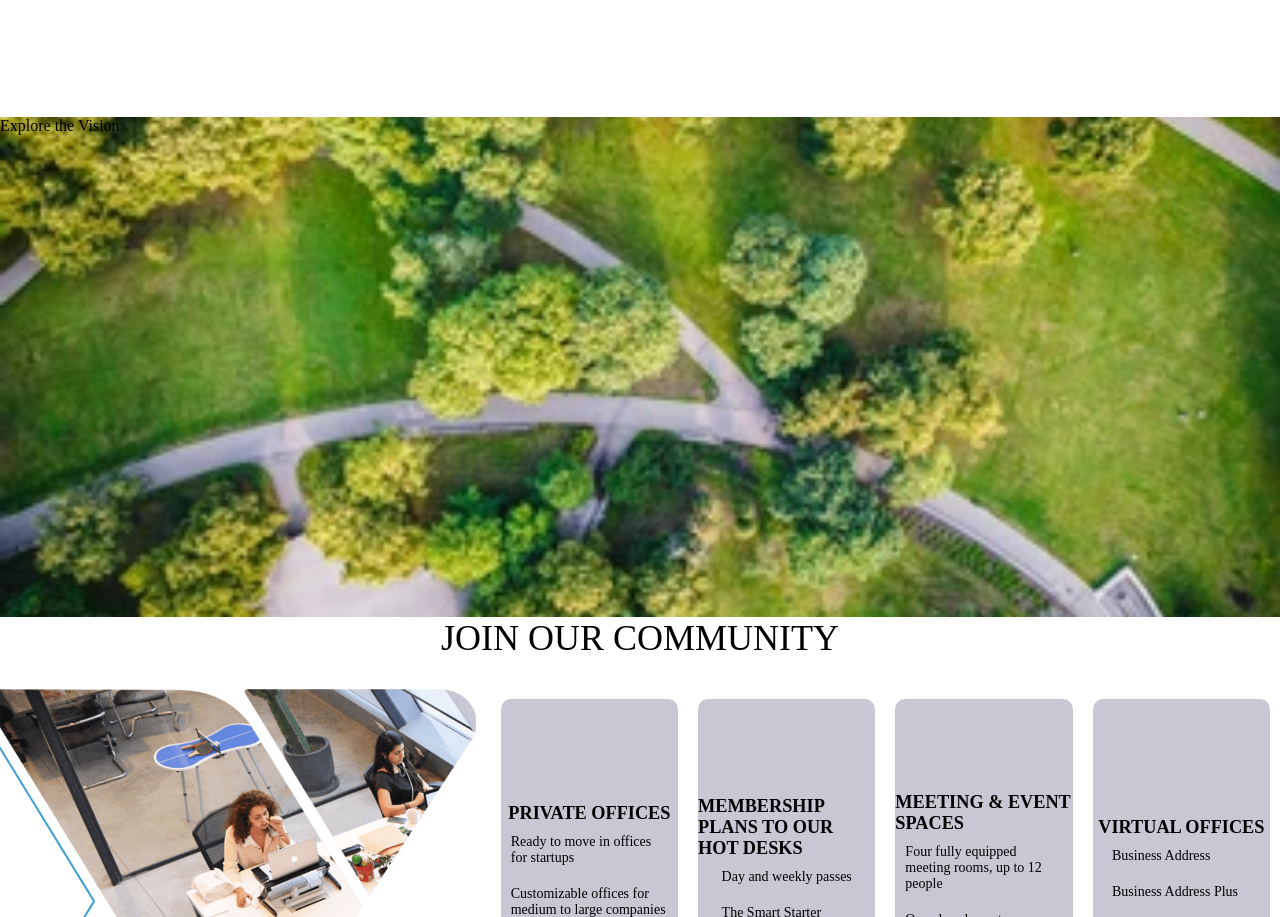
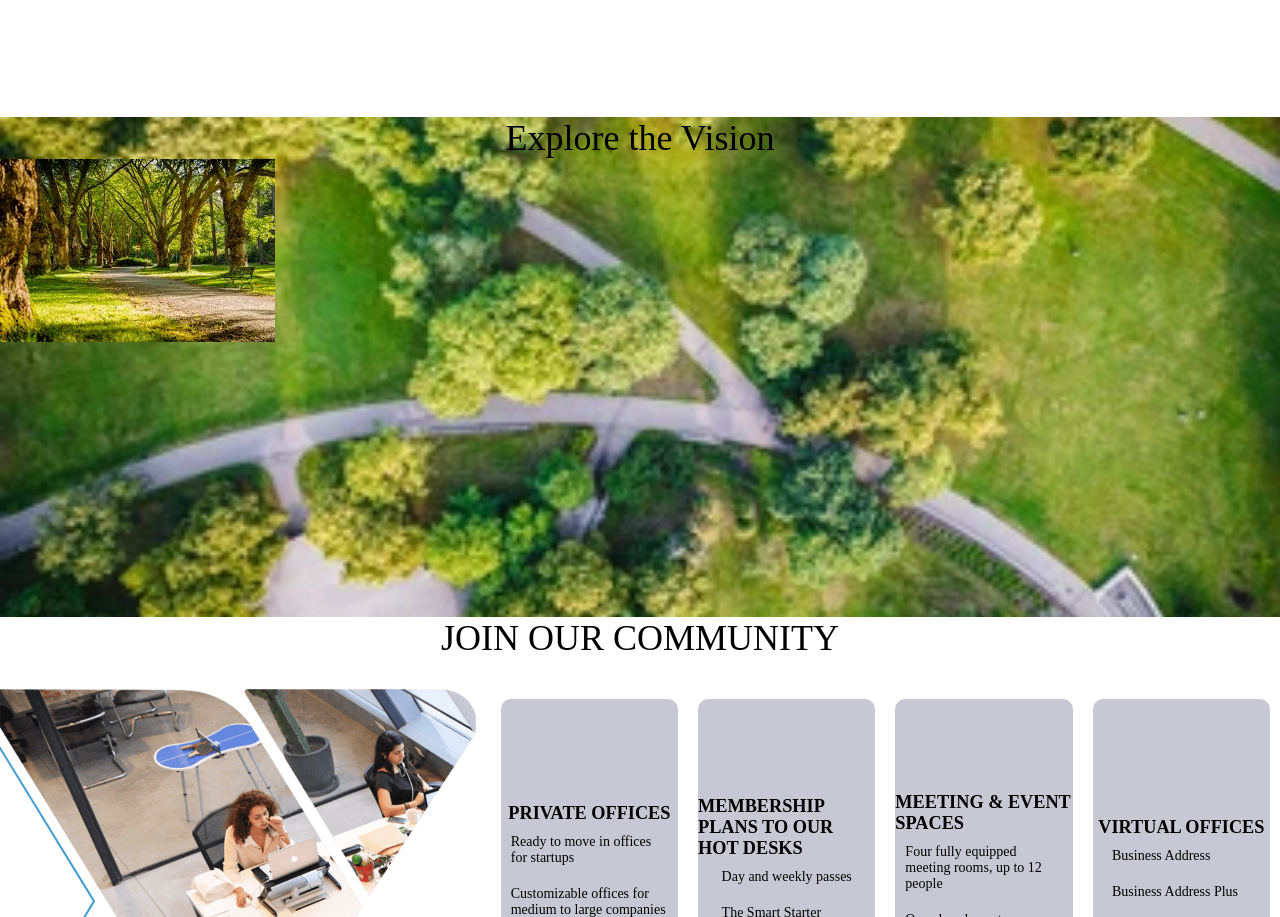
Before and after one commit to AhmadAbouAmoun/assignement2, a plain HTML site: page index.html in a window 1280 px wide. Shown: the part 1259-2176 px from the top of the page. Drawn offline with Linux system fonts and the light colour scheme.

Commit message:
Initial commit

```diff
--- a/index.html
+++ b/index.html
@@ -9,6 +9,7 @@
         <link rel="stylesheet" href="./styles/color.css" />
         <link rel="stylesheet" href="./styles/styles.css" />
         <link rel="stylesheet" href="./styles/utilities.css" />
+        <link rel="stylesheet" href="./styles/parallax.css" />
     </head>
     <body background="./images/images.jpeg">
         <navbar class="navbar primary-color space-around">
@@ -91,7 +92,10 @@
                 </p>
             </div>
         </div>
-        <div class="parallax"><p>Explore the Vision</p></div>
+        <div class="parallax">
+            <p>Explore the Vision</p>
+            <img src="images/park2.jpeg" />
+        </div>
         <section>JOIN OUR COMMUNITY</section>
         <div class="container">
             <img src="./images/workPlace.png" />
@@ -130,5 +134,6 @@
                 </ul>
             </div>
         </div>
+        <div class="downloads"></div>
     </body>
 </html>
--- /dev/null
+++ b/styles/parallax.css
@@ -0,0 +1,18 @@
+.parallax {
+    background-image: url("../images/park.webp");
+    flex-direction: column;
+    min-height: 500px;
+
+    background-attachment: fixed;
+    background-position: center;
+    background-repeat: no-repeat;
+    background-size: cover;
+}
+.parallax p {
+    text-align: center;
+    font-size: 36px;
+    justify-content: center;
+}
+.parallax img {
+    justify-content: center;
+}
--- a/styles/styles.css
+++ b/styles/styles.css
@@ -44,14 +44,3 @@ section {
     font-size: 36px;
     margin-bottom: 30px;
 }
-
-.parallax {
-    background-image: url("../images/park.webp");
-
-    min-height: 500px;
-
-    background-attachment: fixed;
-    background-position: center;
-    background-repeat: no-repeat;
-    background-size: cover;
-}
```
Also changed, not shown: images/park2.jpeg (added).
